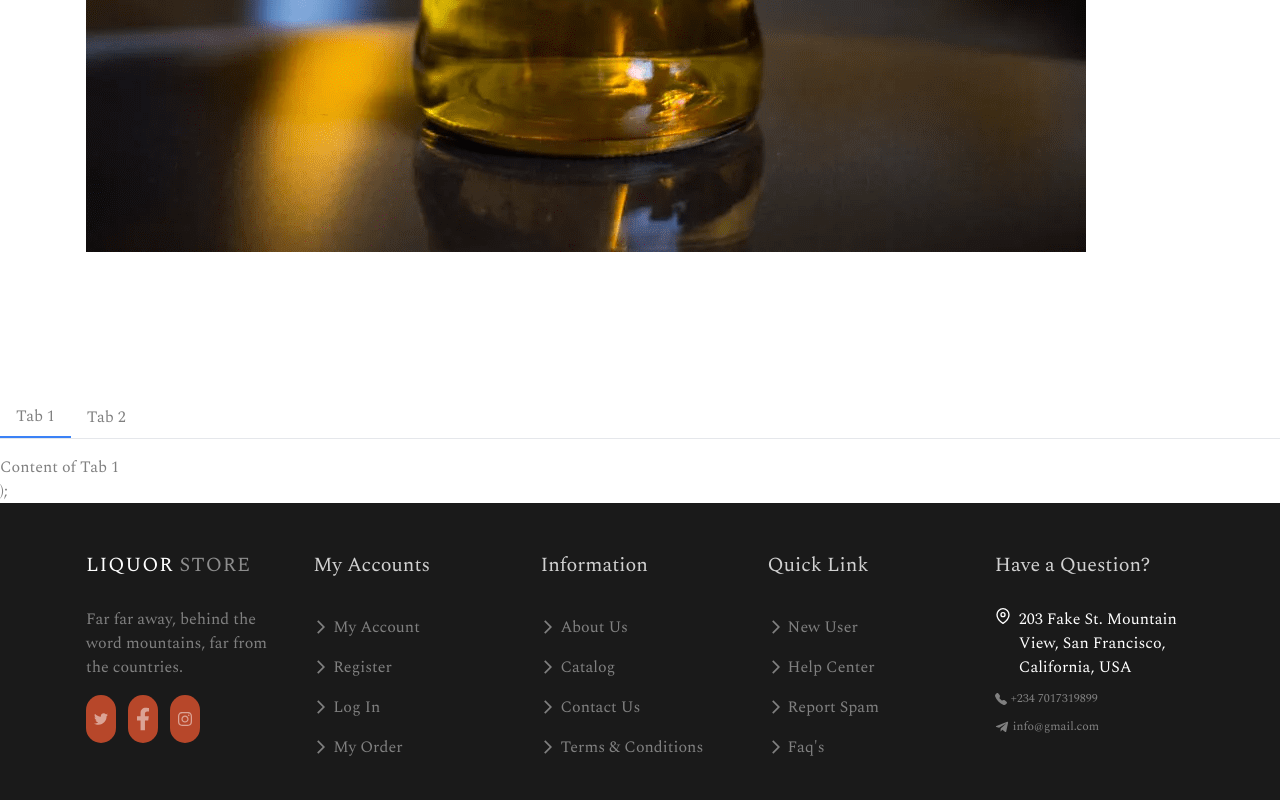
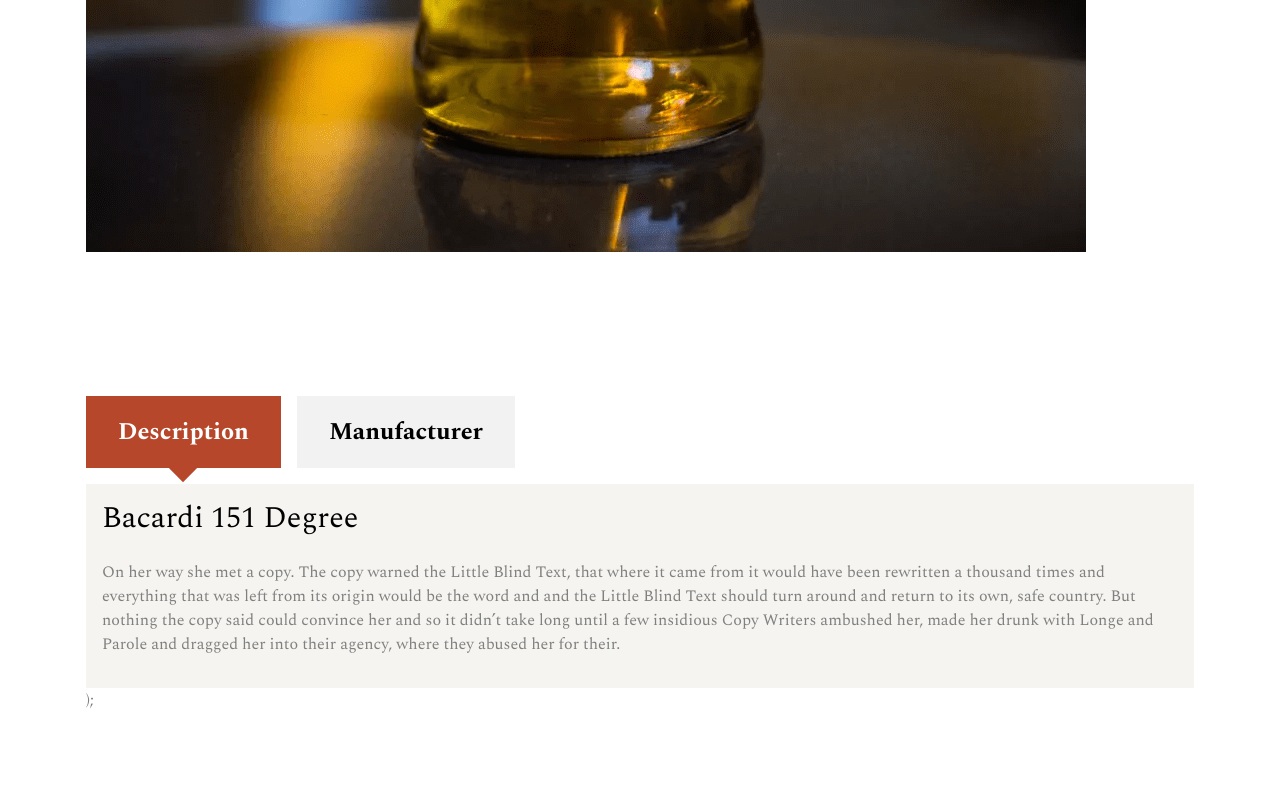
Before and after one commit to BIMERO/Drinks, a Next.js app: page /product/singleproduct in a window 1280 px wide. Shown: the part 1984-2784 px from the top of the page. Built offline with nearby package versions, Linux system fonts and the light colour scheme.

Commit message:
new added

```diff
--- a/Content/Tabs.tsx
+++ b/Content/Tabs.tsx
@@ -12,14 +12,14 @@
   const [activeTab, setActiveTab] = useState(0);
 
   return (
-    <div>
-      <div className="flex border-b">
+    <div className="contain py-24 px-4">
+      <div className="flex flex-col gap-4 lg:flex-row">
         {tabs.map((tab, index) => (
           <button
             key={index}
             onClick={() => setActiveTab(index)}
-            className={`py-2 px-4 ${
-              index === activeTab ? "border-b-2 border-blue-500" : ""
+            className={`py-5 px-8 text-2xl text-black font-bold bg-brand_gray-250 relative ${
+              index === activeTab ? "active" : ""
             }`}
           >
             {tab.label}
--- a/app/globals.css
+++ b/app/globals.css
@@ -84,11 +84,35 @@
   display: block;
 }
 
+.active {
+  background-color: #b7472a;
+  color: #fff;
+}
+
+.active::after {
+  position: absolute;
+  bottom: -10px;
+  left: 0;
+  right: 0;
+  width: 20px;
+  background-color: #b7472a;
+  transform: rotate(45deg);
+  content: "";
+  height: 20px;
+  margin: 0 auto;
+  border-style: solid;
+}
+
 /* @media screen and (max-width: 640px) {
   .contain {
     margin: auto;
     padding-left: 1rem;
     padding-right: 1rem;
+  }
+} */
+
+/* {
+  @media (min-width: 996px) {
   }
 } */
 
--- a/app/product/singleproduct/page.tsx
+++ b/app/product/singleproduct/page.tsx
@@ -9,14 +9,41 @@
 
 const tabs = [
   {
-    label: "Tab 1",
-    content: <p>Content of Tab 1</p>,
+    label: "Description",
+    content: (
+      <div className=" bg-brand_secondary-50 mt-4 p-4">
+        <h2 className=" text-3xl mb-6">Bacardi 151 Degree</h2>
+        <p className="mb-4">
+          On her way she met a copy. The copy warned the Little Blind Text, that
+          where it came from it would have been rewritten a thousand times and
+          everything that was left from its origin would be the word and and the
+          Little Blind Text should turn around and return to its own, safe
+          country. But nothing the copy said could convince her and so it didn’t
+          take long until a few insidious Copy Writers ambushed her, made her
+          drunk with Longe and Parole and dragged her into their agency, where
+          they abused her for their.
+        </p>
+      </div>
+    ),
   },
   {
-    label: "Tab 2",
-    content: <p>Content of Tab 2</p>,
+    label: "Manufacturer",
+    content: (
+      <div className=" bg-brand_secondary-50 mt-4 p-4">
+        <h2 className=" text-3xl mb-6">Manufactured By Liquor Store</h2>
+        <p className="mb-4">
+          On her way she met a copy. The copy warned the Little Blind Text, that
+          where it came from it would have been rewritten a thousand times and
+          everything that was left from its origin would be the word and and the
+          Little Blind Text should turn around and return to its own, safe
+          country. But nothing the copy said could convince her and so it didn’t
+          take long until a few insidious Copy Writers ambushed her, made her
+          drunk with Longe and Parole and dragged her into their agency, where
+          they abused her for their.
+        </p>
+      </div>
+    ),
   },
-  // Add more tabs as needed
 ];
 export default function Page() {
   const [count, setCount] = useState(0);
@@ -42,7 +69,7 @@
         spec="PRODUCT SINGLE"
       />
 
-      <section className="contain py-24 px-5 gap-8 lg:flex">
+      <section className="contain pt-24 px-5 gap-8 lg:flex">
         <Image
           src="/images/prod-1.jpg.png"
           width={540}
--- a/tailwind.config.ts
+++ b/tailwind.config.ts
@@ -37,7 +37,7 @@
           100: "rgba(255, 255, 255, 0.2)",
           150: "rgba(255, 255, 255, 0.8)",
           200: "rgba(0, 0, 0, 0.1)",
-          250: "rgba(0, 0, 0, 0.5)",
+          250: "rgba(0, 0, 0, 0.05)",
         },
       },
 
```
